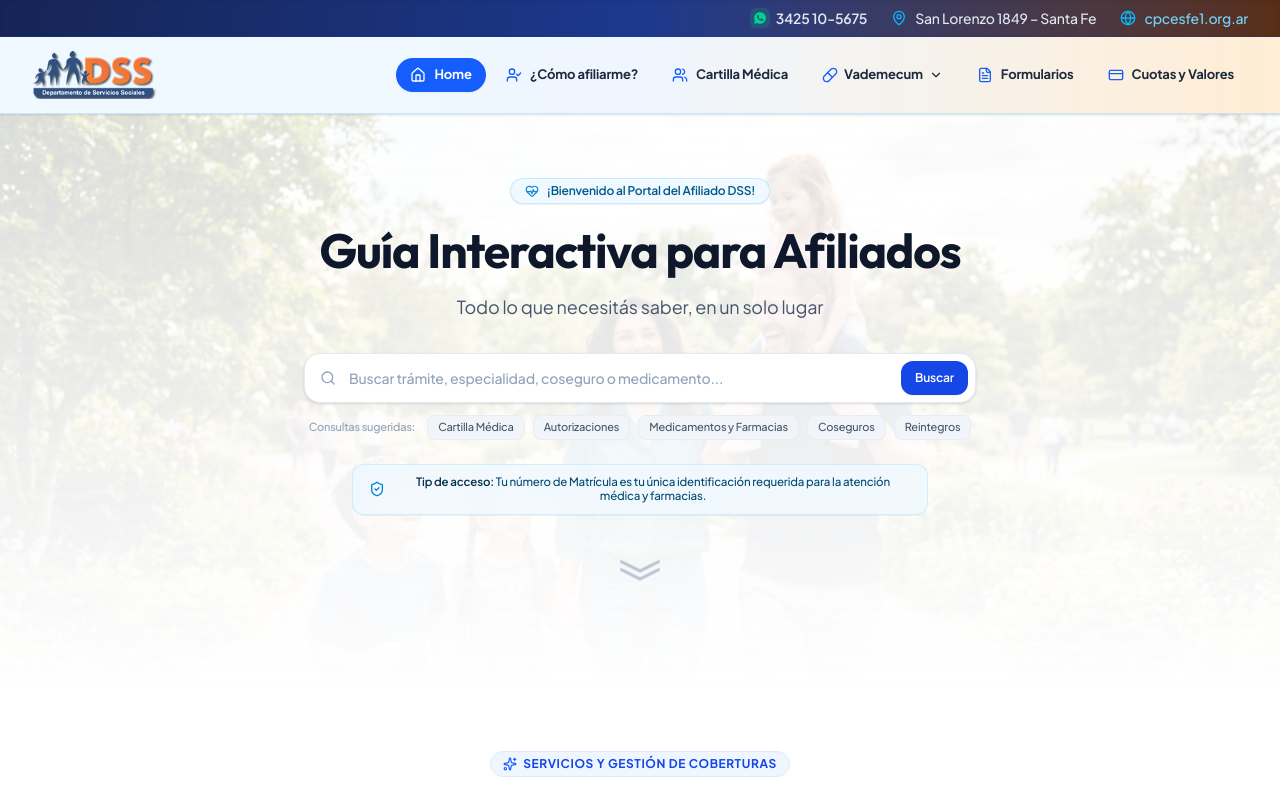
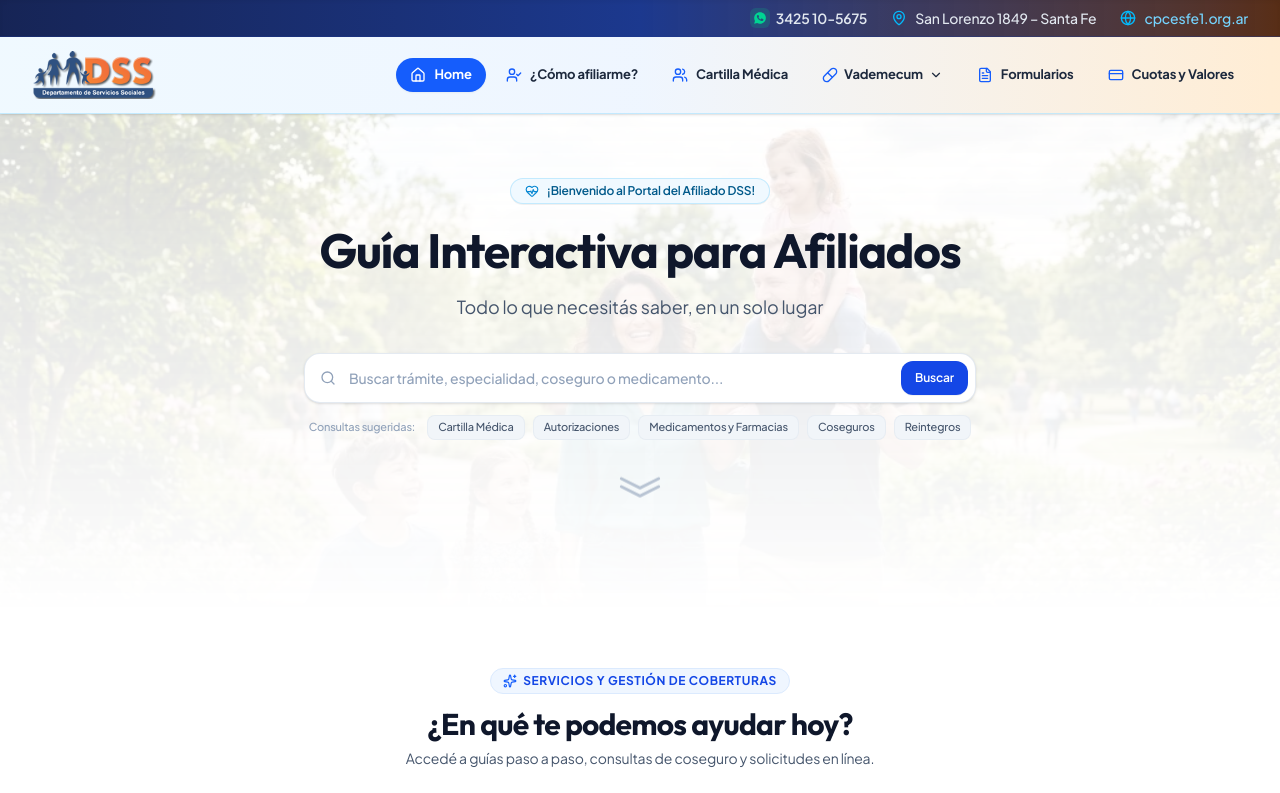
Before and after one commit to KarimServin/guia-interactiva-dss, a Next.js app: page / in a window 1280 px wide. Shown: the top 793 px of the page. Built offline with nearby package versions, Linux system fonts and the light colour scheme.

Commit message:
UI: Remove tip de acceso banner from HeroSection

```diff
--- a/src/components/HeroSection.tsx
+++ b/src/components/HeroSection.tsx
@@ -103,13 +103,7 @@ export const HeroSection: React.FC<HeroSectionProps> = ({
             ))}
           </div>
 
-          {/* Discreet Affiliate Tip Banner */}
-          <div className="bg-sky-50/80 backdrop-blur-sm border border-sky-200/60 rounded-xl px-4 py-2.5 flex items-center justify-center gap-2.5 text-center text-xs text-sky-900 shadow-2xs max-w-xl mx-auto mb-8">
-            <ShieldCheck className="w-4 h-4 text-sky-600 shrink-0" />
-            <span className="font-medium text-[11.5px] leading-tight">
-              <strong className="font-semibold text-sky-950">Tip de acceso:</strong> Tu número de Matrícula es tu única identificación requerida para la atención médica y farmacias.
-            </span>
-          </div>
+
 
           {/* Minimalist Wide-Angle Double Scroll Down Arrow */}
           <div className="flex justify-center pt-3">
```
Also changed, not shown: 1 other file (tests, documents, lock files or other folders).
